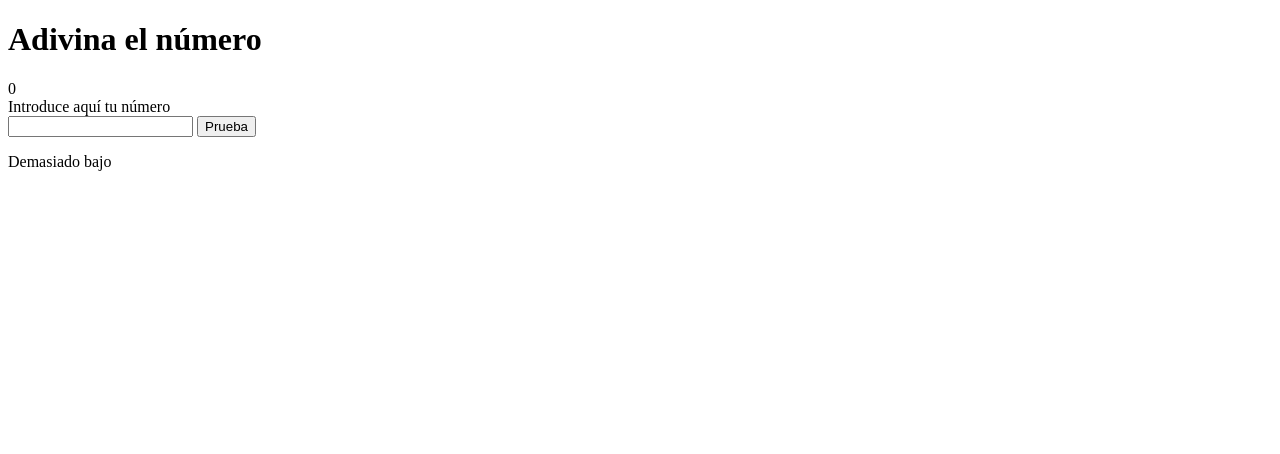
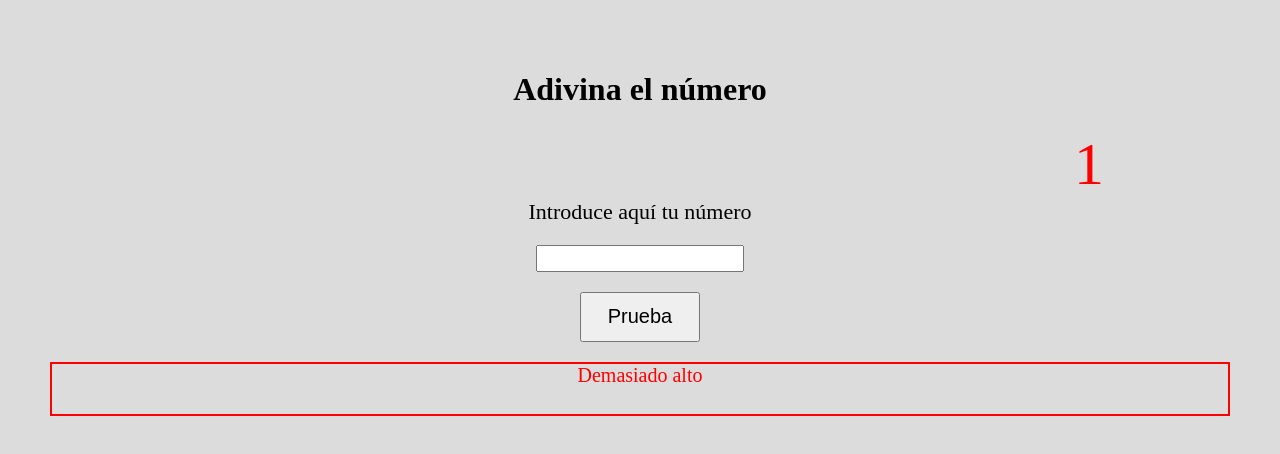
Before and after one commit to libertadcc/f-m2-evaluacion-intermedia-libertadcc, a plain HTML site: page index.html in a window 1280 px wide. Both pictures are taken after a click on the button "Prueba". Drawn offline with Linux system fonts and the light colour scheme.

Commit message:
Some changes

```diff
--- /dev/null
+++ b/css/main.css
@@ -0,0 +1,78 @@
+body {
+    background: gainsboro;
+    margin: 0;
+    padding: 0;
+}
+.wrapper{
+    padding: 50px;
+}
+.title {
+    font-size: 32px;
+    text-align: center;
+}
+.counter{
+    position: relative;
+    top: 0px;
+    left: 80vw;
+    padding-right: 15px;
+    font-size: 60px;
+    color: red;
+    font-weight: 500;
+}
+.game{
+    display: flex;
+    flex-direction: column;
+    justify-content: center;
+}
+.tips{
+    font-size: 22px;
+    text-align:center;
+    margin-bottom: 20px;
+}
+.input{
+    margin-bottom: 20px;
+    width: 200px;
+    align-self: center;
+    font-size: 18px;
+}
+.btn{
+    height: 50px;
+    width: 120px;
+    align-self: center;
+    font-size: 20px;
+    cursor: pointer;
+}
+.result{
+    border: 2px solid blue;
+    color: blue;
+    height: 50px;
+    text-align: center;
+    font-weight: 400;
+    font-size: 20px;
+}
+
+.warning{
+    border: 2px solid orange;
+    color: orange;
+}
+.correct{
+    border: 2px solid green;
+    color: green;
+}
+.wrong{
+    border: 2px solid red;
+    color: red;
+}
+/* @keyframes fire {
+    0% {display: none;}
+    50% {width: 20px;
+        height: 20px;
+        background: red;
+        transform: scale(2);}
+    100% {
+        transform: scale(4);
+    }
+}
+.party{
+    animation: fire 5s infinite;
+} */
--- a/index.html
+++ b/index.html
@@ -5,16 +5,19 @@
     <meta name="viewport" content="width=device-width, initial-scale=1.0">
     <meta http-equiv="X-UA-Compatible" content="ie=edge">
     <title>Document</title>
+    <link rel="stylesheet" href="css/main.css">
 </head>
 <body>
-    <h1>Adivina el número</h1>
-    <span class="count">0</span>
-    <br>
-    <label>Introduce aquí tu número</label>
-    <br>
-    <input class="input" type="number">
-    <button type="button" class="btn">Prueba</button>
-    <p class="result">Escribe un número y dale a Prueba</p>
-    <script src="new.js"></script>
+    <div class="wrapper">
+        <h1 class="title">Adivina el número</h1>
+        <span class="counter">0</span>
+        <div class="game">
+            <label class="tips" id="tip">Introduce aquí tu número</label>
+            <input class="input" id="tip" type="number">
+            <button type="button" class="btn">Prueba</button>
+        </div>
+        <p class="result">Escribe un número y <em>Prueba</em></p>
+    </div>
+    <script src="js/main.js"></script>
 </body>
 </html>
--- /dev/null
+++ b/js/main.js
@@ -0,0 +1,40 @@
+'use strict';
+
+const counter = document.querySelector('.counter');
+const input = document.querySelector('.input');
+const btn = document.querySelector('.btn');
+const result = document.querySelector('.result');
+
+function getRandomNumber(max) {
+    return Math.ceil(Math.random() * max);
+}
+
+const random = getRandomNumber(100);
+console.log(random);
+
+const compare = () => {
+    result.classList.remove('warning', 'correct', 'wrong');
+    const number = parseInt(input.value);
+    if (number>100) {
+        result.innerHTML='El número es menor que 100';
+        result.classList.add('warning');
+    }else if(number<0) {
+        result.innerHTML='El número es mayor que 0';
+        result.classList.add('warning');
+    } else if (random === number) {
+        result.innerHTML='¡Has ganado, campeona!';
+        result.classList.add('correct');
+        // result.classList.add('party');
+    } else if (number < random){
+        result.innerHTML='Demasiado bajo';
+        result.classList.add('wrong');
+    } else {
+        result.innerHTML='Demasiado alto';
+        result.classList.add('wrong');
+    }
+    let i = 0; i= i+1;
+    counter.innerHTML= i;
+}
+
+
+btn.addEventListener('click', compare);
--- a/new.js
+++ /dev/null
@@ -1,42 +0,0 @@
-'use strict';
-
-const count = document.querySelector('.count');
-const input = document.querySelector('.input');
-const btn = document.querySelector('.btn');
-const result = document.querySelector('.result');
-
-function getRandomNumber(max) {
-    return Math.ceil(Math.random() * max);
-}
-
-const random = getRandomNumber(100);
-console.log('na', random);
-
-const compare = () => {
-
-    const number = input.value;
-    console.log('nº', input.value)
-
-    const diff = parseInt(number - random);
-    console.log('resta', diff);
-
-    if (diff === 0 ) {
-        result.innerHTML='¡Has ganado, campeona!';
-        console.log('ok');
-    } else if (diff < 0){
-        result.innerHTML='Demasiado bajo';
-        console.log('bajo');
-    } else {
-        result.innerHTML='Demasiado alto';
-        console.log('alto');
-    }
-}
-btn.addEventListener('click', compare);
-
-//Contador
-
-// btn.onclick = function() {
-//     count += 1;
-//     try.innerHTML = count;
-
-//   };
```
